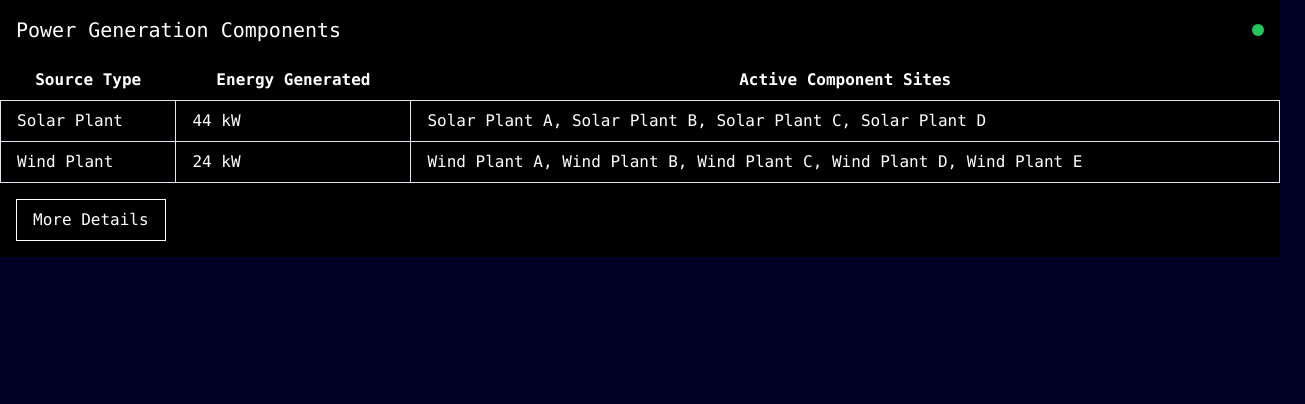
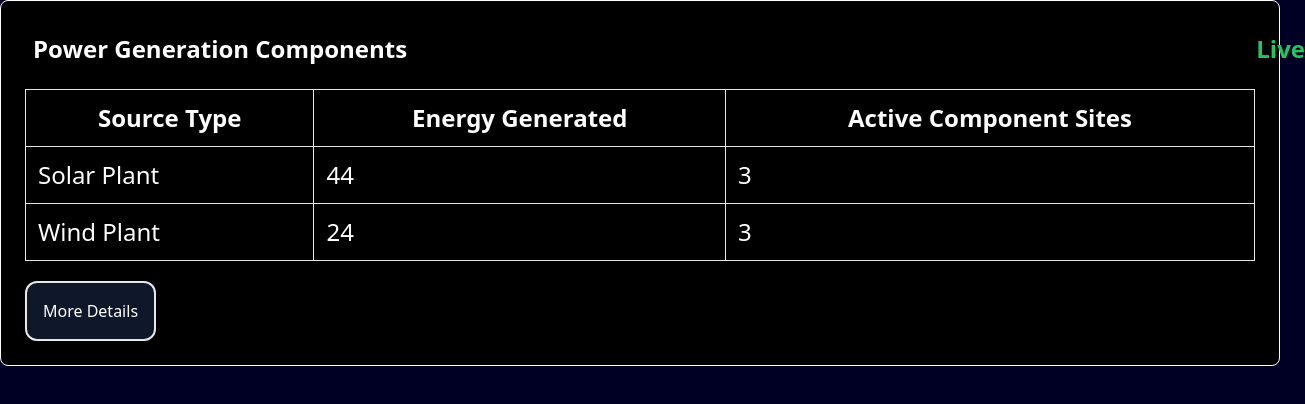
Before and after one commit to bashSunny101/SmartController-SIH, a React (Vite) app: page /ComponentMonitoring in a window 1280 px wide. Shown: the top 404 px of the page, 1305 px wide, since content can reach past the window. Built offline with nearby package versions, Linux system fonts and the light colour scheme.

Commit message:
bugs fixed

```diff
--- a/src/App.jsx
+++ b/src/App.jsx
@@ -1,11 +1,15 @@
-import React, { useState } from 'react';
-import { BrowserRouter as Router, Route, Routes, Navigate } from 'react-router-dom';
-import Login from './Components/Login';
-import Verify from './Components/Verify';
-import Dashboard from './Components/Dashboard';
-import ComponentMonitoring from './Components/ComponentMonitoring';
+import React, { useState } from "react";
+import {
+  BrowserRouter as Router,
+  Route,
+  Routes,
+  Navigate,
+} from "react-router-dom";
+import Login from "./Components/Login";
+import Verify from "./Components/Verify";
+import Dashboard from "./Components/Dashboard";
+import ComponentMonitoring from "./Components/ComponentMonitoring";
 import ComMonDetails from "./Components/ComMonDetails";
-
 
 function App() {
   const [isLoginSuccessful, setIsLoginSuccessful] = useState(false);
@@ -27,28 +31,44 @@ function App() {
           element={
             <div className="flex-col p-8 text-center">
               <div className="flex flex-col items-center mb-11">
-                <img src="src\assets\image (4).svg" alt="logo" width={250} height={79} />
-                <div className="text-white  font-light">Secure Grids, Smarter Connections</div>
+                <img
+                  src="src\assets\image (4).svg"
+                  alt="logo"
+                  width={350}
+                  height={79}
+                />
+                <div className="text-white  font-light">
+                  Secure Grids, Smarter Connections
+                </div>
               </div>
               <div className="flex responsive">
-              <div className="flex justify-center items-center space-x-4"> {/* Flex container with centered items and space between them */}
-  <div className="p-4 flex-grow"> {/* First item */}
-    <img src="src\assets\My Video.gif" alt="microgrid animation" />
+                <div className="flex justify-center items-center space-x-4">
+                  {" "}
+                  {/* Flex container with centered items and space between them */}
+                  <div className="p-4 flex-grow">
+                    {" "}
+                    {/* First item */}
+                    <img
+                      src="src\assets\My Video.gif"
+                      alt="microgrid animation"
+                    />
                   </div>
-
-  <div className="inline-block h-auto w-1 rounded-xl self-stretch bg-gray-500 opacity-100 dark:opacity-50"></div> {/* Divider */}
-
-  <div className="flex-grow"> {/* Second item */}
+                  <div className="inline-block h-auto w-1 rounded-xl self-stretch bg-gray-500 opacity-100 dark:opacity-50"></div>{" "}
+                  {/* Divider */}
+                  <div className="flex-grow">
+                    {" "}
+                    {/* Second item */}
                     {!isLoginSuccessful ? (
                       <Login onLoginSuccess={handleLoginSuccess} />
                     ) : !isVerified ? (
-      <Verify onVerificationSuccess={handleVerificationSuccess} />
+                      <Verify
+                        onVerificationSuccess={handleVerificationSuccess}
+                      />
                     ) : (
                       <Navigate to="/dashboard" />
                     )}
                   </div>
                 </div>
-
               </div>
             </div>
           }
@@ -58,7 +78,6 @@ function App() {
         <Route path="/dashboard" element={<Dashboard />} />
         <Route path="/ComponentMonitoring" element={<ComponentMonitoring />} />
         <Route path="/ComMonDetails" element={<ComMonDetails />} />
-
       </Routes>
     </Router>
   );
--- a/src/Components/ComMonDetails.jsx
+++ b/src/Components/ComMonDetails.jsx
@@ -58,9 +58,9 @@ const data = [
 
 function ComMonDetails() {
   return (
-    <div className="flex flex-col items-center justify-center  ">
+    <div className="flex flex-col items-center justify-center mt-5 ">
       {/* First Container */}
-      <div className="container m-2">
+      <div className="container m-2 bg-black">
         <div className="text-3xl mb-4 font-bold ">
           Power Generation Components
         </div>
@@ -85,10 +85,10 @@ function ComMonDetails() {
             <YAxis />
             <Tooltip />
             <Legend />
-            <Line type="monotone" dataKey="pv" stroke="#8884d8" activeDot={{ r: 8 }} />
-            <Line type="monotone" dataKey="uv" stroke="#82ca9d" />
+            <Line type="" dataKey="pv" stroke="#8884d8" activeDot={{ r: 8 }} />
+            <Line type="" dataKey="uv" stroke="#82ca9d"activeDot={{ r: 8 }} />
           </LineChart>
-          <table className="min-w-full">
+          <table className="min-w-full mt-4">
             <thead>
               <tr className="text-blue-500">
                 <th className="border p-3">Source Type</th>
@@ -120,7 +120,7 @@ function ComMonDetails() {
       </div>
 
       {/* Second Container */}
-      <div className="container mt-6 ">
+      <div className="container mt-6 bg-black ">
         <div className="text-3xl mb-4 font-bold ">
             Component List
         </div>
--- a/src/Components/ComponentMonitoring.jsx
+++ b/src/Components/ComponentMonitoring.jsx
@@ -1,12 +1,8 @@
 import React from "react";
 import { useState } from "react";
 import { Link, Route, Routes } from "react-router-dom";
-
-const data = [
-  { sourceType: 'Solar Plant', energyGenerated: '44 kW', activeSites: 'Solar Plant A, Solar Plant B, Solar Plant C, Solar Plant D' },
-  { sourceType: 'Wind Plant', energyGenerated: '24 kW', activeSites: 'Wind Plant A, Wind Plant B, Wind Plant C, Wind Plant D, Wind Plant E' },
-  // ... add other plants here
-];
+import ComMonDetails from "./ComMonDetails";
+import { func } from "prop-types";
 
 function ComponentMonitoring() {
   const [isToggled, setToggled] = useState(false);
@@ -15,38 +11,52 @@ function ComponentMonitoring() {
     setToggled(!isToggled);
   };
 
+
+
+
   return (
     <>
-        <div className="bg-black text-white font-mono ">
-      <div className="flex justify-between items-center p-4">
-        <h1 className="text-xl">Power Generation Components</h1>
-        <div className="bg-green-500 rounded-full h-3 w-3"></div>
+      <div className=" border-gray-800 flex-col justify-center items-center h-screen     ">
+        <div  >
+          <div className="flex-col container  bg-black">
+            <div className="flex justify-between  text-2xl w-screen">
+              <div className=" p-2  flex-col  ">
+                <p className="font-bold text">Power Generation Components</p>
               </div>
-      <div className="overflow-x-auto">
-        <table className="w-full">
+              <div >
+
+                <p className="text-green-500 text-2xl font-bold">Live</p>
+              </div>
+            </div>
+            <table className="mt-4 text-2xl w-full">
               <thead>
                 <tr>
-              <th className="px-4 py-2">Source Type</th>
-              <th className="px-4 py-2">Energy Generated</th>
-              <th className="px-4 py-2">Active Component Sites</th>
+                  <th className="border p-3">Source Type</th>
+                  <th className="border p-3">Energy Generated</th>
+                  <th className="border p-3">Active Component Sites</th>
                 </tr>
               </thead>
               <tbody>
-            {data.map((item, index) => (
-              <tr key={index}>
-                <td className="border px-4 py-2">{item.sourceType}</td>
-                <td className="border px-4 py-2">{item.energyGenerated}</td>
-                <td className="border px-4 py-2">{item.activeSites}</td>
+                <tr>
+                  <td className="border p-3">Solar Plant</td>
+                  <td className="border p-3">44</td>
+                  <td className="border p-3">3</td>
                 </tr>
-            ))}
+                <tr>
+                  <td className="border p-3">Wind Plant</td>
+                  <td className="border p-3">24</td>
+                  <td className="border p-3">3</td>
+                </tr>
               </tbody>
             </table>
-      </div>
-      <div className="p-4">
-        <button className="border border-white py-2 px-4 hover:bg-white hover:text-black transition ease-in duration-200">
+            <Link to="/ComMonDetails">
+        <button className="mt-5 p-4 rounded-xl border-2 bg-slate-900 text-white">
           More Details
         </button>
+      </Link>
           </div>
+        </div>
+
       </div>
     </>
   );
--- a/src/Components/Dashboard.css
+++ b/src/Components/Dashboard.css
@@ -25,6 +25,7 @@ body::-webkit-scrollbar{
   display: flex;
   flex-direction: column;
   gap: 1em;
+
 }
 
 .right-panel{
--- a/src/Components/Dashboard.jsx
+++ b/src/Components/Dashboard.jsx
@@ -53,7 +53,7 @@ function Dashboard() {
             >
               <img
                 src="src\assets\image (4).svg"
-                className="h-8"
+                className="h-10"
                 alt="Vidyut Logo"
               />
             </a>
--- a/src/Components/SecurityCenter.jsx
+++ b/src/Components/SecurityCenter.jsx
@@ -19,7 +19,7 @@ const alerts = [
 function SecurityCenter() {
   return (
     <>
-    <div className='container w-screen text-xl'>
+    <div className='container w-screen text-xl h-full '>
     <div className=" text-white p-4 rounded-lg flex justify-between items-center">
       <div className="flex flex-col items-center">
         <span className="text-2xl font-medium">Security Alerts</span>
```
Lines whose indentation alone changed are shown as unchanged.
